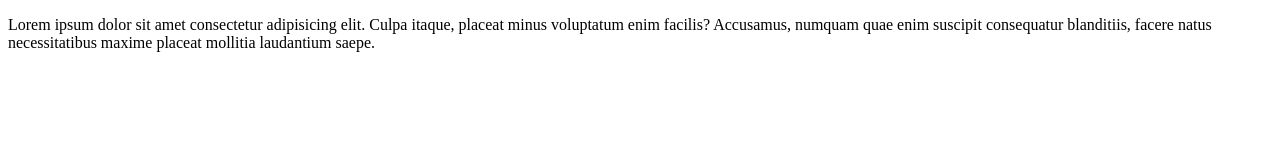
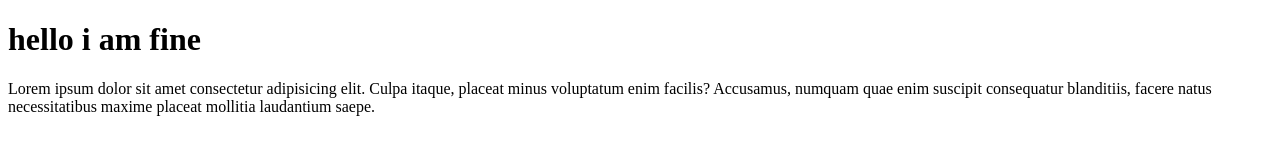
Before and after one commit to ShreySumariya07/GithubCon, a plain HTML site: page index.html in a window 1280 px wide. Drawn offline with Linux system fonts and the light colour scheme.

Commit message:
Second commit

```diff
--- a/index.html
+++ b/index.html
@@ -7,6 +7,7 @@
     <title>Document</title>
 </head>
 <body>
+    <h1>hello i am fine</h1>
     <p>Lorem ipsum dolor sit amet consectetur adipisicing elit. Culpa itaque, placeat minus voluptatum enim facilis? Accusamus, numquam quae enim suscipit consequatur blanditiis, facere natus necessitatibus maxime placeat mollitia laudantium saepe.</p>
 </body>
 </html>
```
